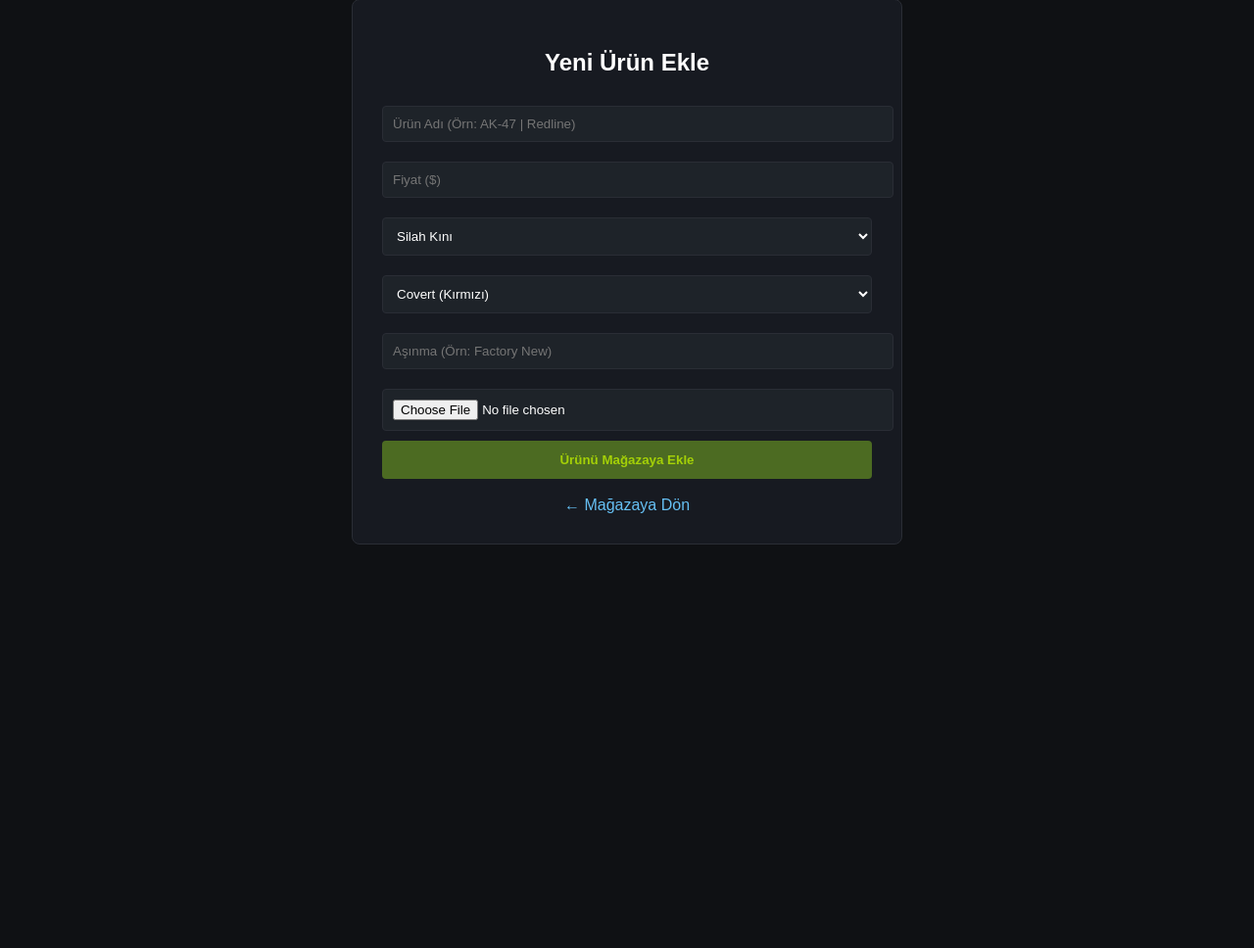
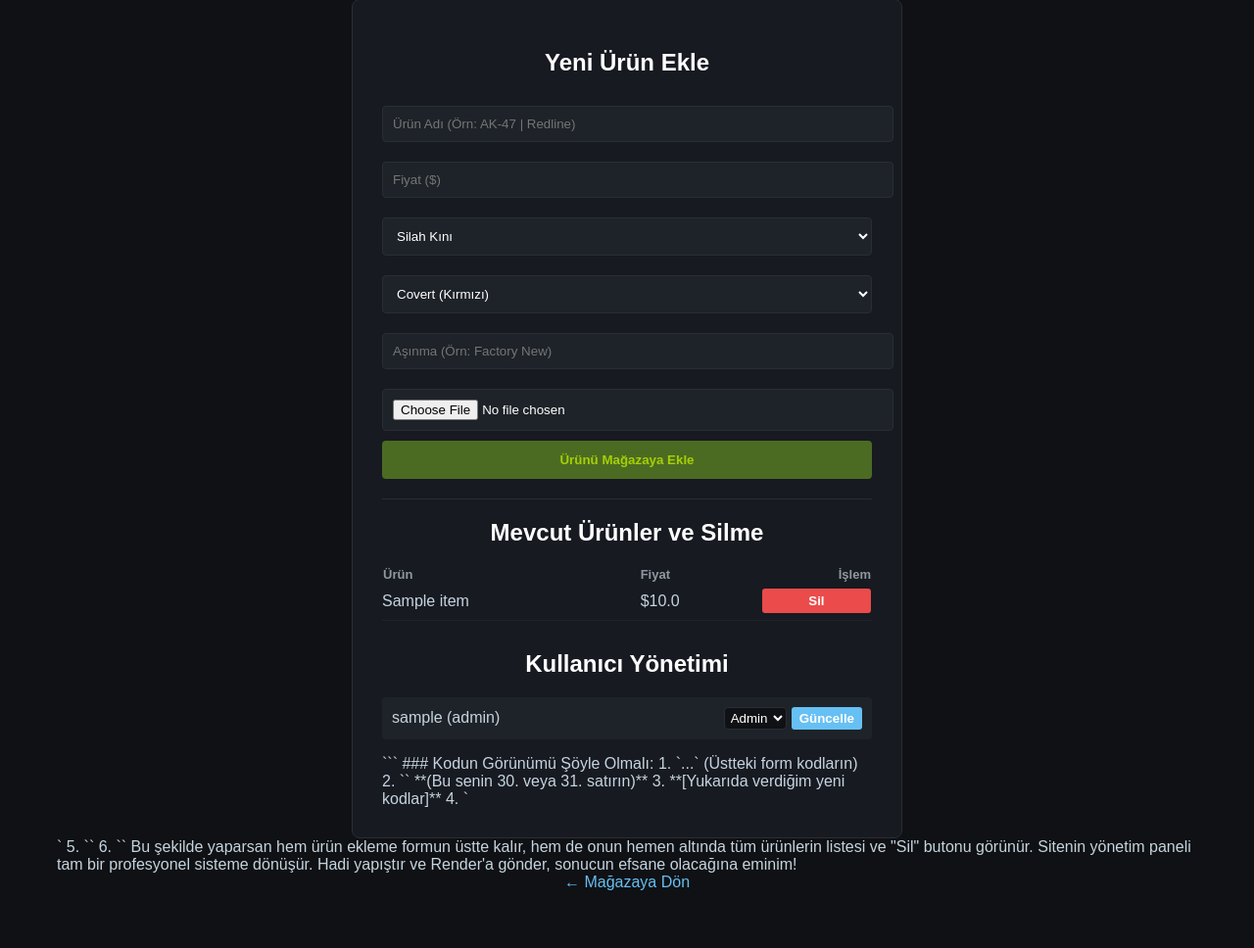
Before and after one commit to yetenozkan4/RexGlobal, a Flask app: page /admin in a window 1280 px wide. Shown: the part 59-1027 px from the top of the page at 98% size. Before the commit the page ends 615 px from the top, so only its background shows below. Run offline with Flask 3, Linux system fonts and the light colour scheme; the visitor is signed in with stand-in values (Sample User, id 1); tables that the repository leaves empty hold one stand-in row (values such as "Sample post").

Commit message:
Update admin.html

````diff
--- a/templates/admin.html
+++ b/templates/admin.html
@@ -28,6 +28,59 @@
             <input type="text" name="wear" placeholder="Aşınma (Örn: Factory New)">
             <input type="file" name="item_img"> <button type="submit">Ürünü Mağazaya Ekle</button>
         </form>
+        <hr style="border: 0; border-top: 1px solid #2a2d35; margin: 20px 0;">
+        <h2>Mevcut Ürünler ve Silme</h2>
+        <table style="width: 100%; border-collapse: collapse; margin-top: 10px;">
+            <thead>
+                <tr style="text-align: left; font-size: 13px; color: #8f98a0;">
+                    <th>Ürün</th>
+                    <th>Fiyat</th>
+                    <th style="text-align: right;">İşlem</th>
+                </tr>
+            </thead>
+            <tbody>
+                {% for item in items %}
+                <tr style="border-bottom: 1px solid #1e2329;">
+                    <td style="padding: 10px 0;">{{ item.name }}</td>
+                    <td>${{ item.price }}</td>
+                    <td style="text-align: right;">
+                        <form action="/admin/delete/{{ item.id }}" method="POST" style="display:inline;">
+                            <button type="submit" style="background:#eb4b4b; color:white; border:none; padding:5px 10px; border-radius:3px; cursor:pointer;">Sil</button>
+                        </form>
+                    </td>
+                </tr>
+                {% endfor %}
+            </tbody>
+        </table>
+
+        <h2 style="margin-top: 30px;">Kullanıcı Yönetimi</h2>
+        <ul style="list-style: none; padding: 0;">
+            {% for user in users %}
+            <li style="background: #1e2329; padding: 10px; border-radius: 4px; margin-bottom: 5px; display: flex; justify-content: space-between; align-items: center;">
+                <span>{{ user.username }} ({{ user.role }})</span>
+                <form action="/admin/update_role/{{ user.id }}" method="POST" style="display:flex; gap: 5px;">
+                    <select name="role" style="width: auto; margin: 0; padding: 2px; background:#0f1114; color:white;">
+                        <option value="user" {% if user.role == 'user' %}selected{% endif %}>User</option>
+                        <option value="admin" {% if user.role == 'admin' %}selected{% endif %}>Admin</option>
+                    </select>
+                    <button type="submit" style="background:#66c0f4; color:white; border:none; padding:2px 8px; border-radius:3px; cursor:pointer;">Güncelle</button>
+                </form>
+            </li>
+            {% endfor %}
+        </ul>
+        ```
+
+### Kodun Görünümü Şöyle Olmalı:
+1.  `...` (Üstteki form kodların)
+2.  `</form>` **(Bu senin 30. veya 31. satırın)**
+3.  **[Yukarıda verdiğim yeni kodlar]**
+4.  `</div>`
+5.  `</body>`
+6.  `</html>`
+
+Bu şekilde yaparsan hem ürün ekleme formun üstte kalır, hem de onun hemen altında tüm ürünlerin listesi ve "Sil" butonu görünür. Sitenin yönetim paneli tam bir profesyonel sisteme dönüşür.
+
+Hadi yapıştır ve Render'a gönder, sonucun efsane olacağına eminim!
         <br>
         <a href="/" style="color: #66c0f4; text-decoration: none; display: block; text-align: center;">← Mağazaya Dön</a>
     </div>
````
